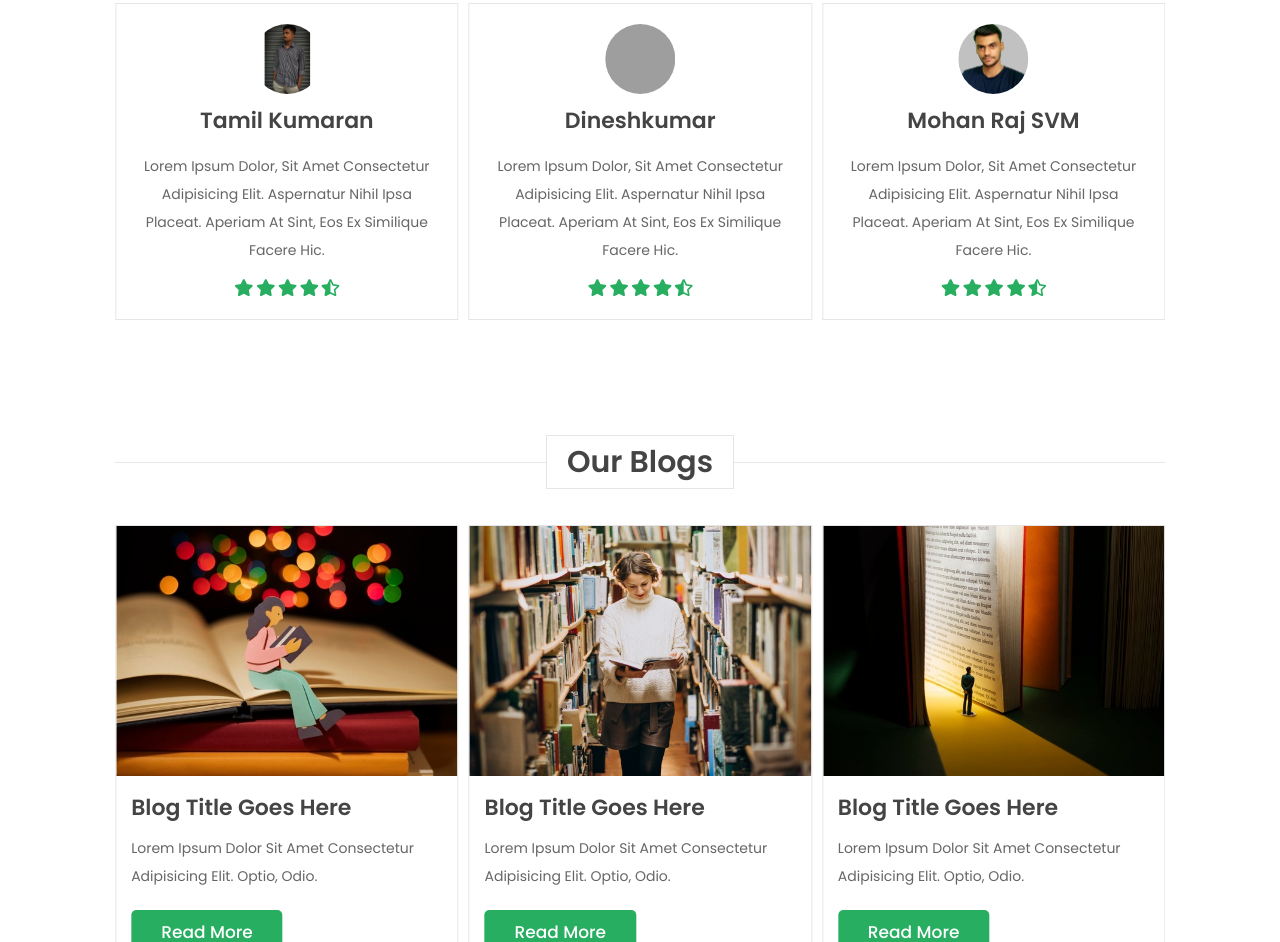
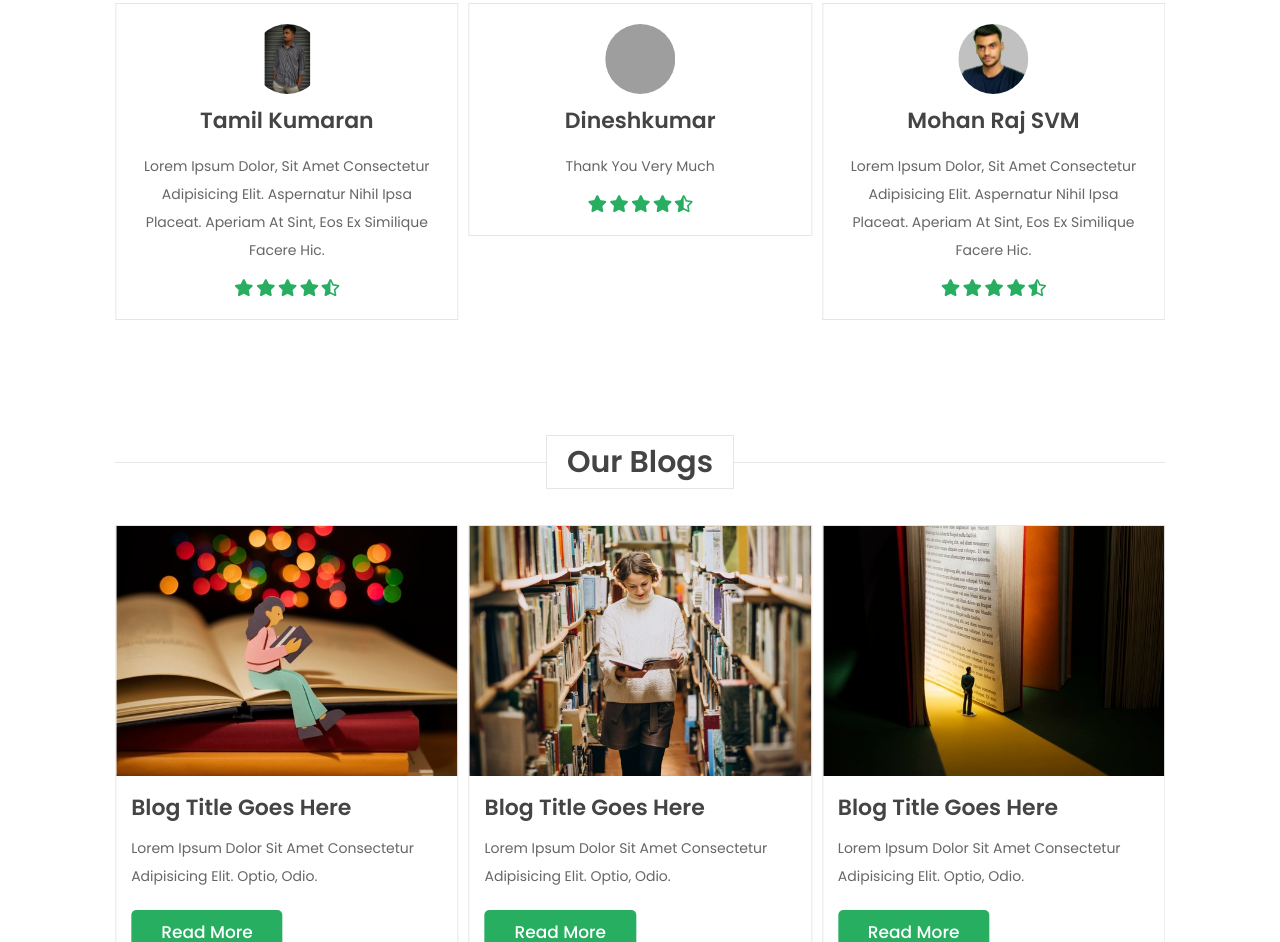
Before and after one commit to DineshKumar0023/DineshKumar0023.github.io, a plain HTML site: page index.html in a window 1280 px wide. Shown: the part 2969-3911 px from the top of the page. Drawn offline with nearby package versions, Linux system fonts and the light colour scheme; grey boxes are pictures that could not be loaded.

Commit message:
Update index.html

```diff
--- a/index.html
+++ b/index.html
@@ -579,7 +579,7 @@
             <div class="swiper-slide box">
                 <img src="image/pic-1.png" alt="">
                 <h3>Dineshkumar</h3>
-                <p>Lorem ipsum dolor, sit amet consectetur adipisicing elit. Aspernatur nihil ipsa placeat. Aperiam at sint, eos ex similique facere hic.</p>
+                <p>Thank you very much </p>
                 <div class="stars">
                     <i class="fas fa-star"></i>
                     <i class="fas fa-star"></i>
```
